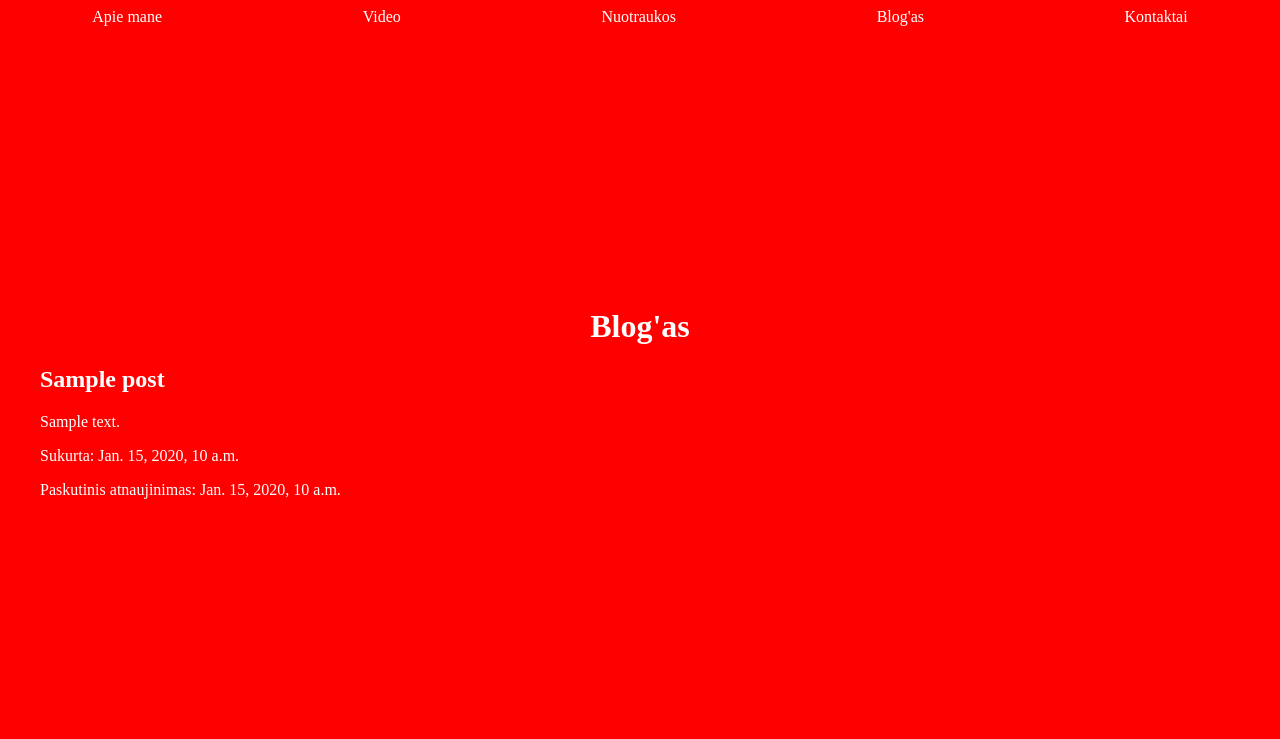
After one commit to SandraAngelOfDarkness/RD, a Django app: template rd_royal/royal/templates/royal/blog.html in a window 1280 px wide. The commit adds this page. Shown: the top 739 px of the page. Run offline with Django 4.2, Linux system fonts and the light colour scheme; the template is opened without the code that fills it: most values are stand-ins (such as "Sample title", 1, 10 or a date in 2020); data that the repository does not hold is empty.

Commit message:
upd:models, urls, view, base, blog, foto

```diff
--- a/rd_royal/royal/models.py
+++ b/rd_royal/royal/models.py
@@ -18,7 +18,7 @@ class Video(models.Model):
     published_date = models.DateTimeField(auto_now_add=True)
 
     def __str__(self):
-        return self.title
+        return str(self.video_file)
 
     class Meta:
         verbose_name = ("Video")
--- a/rd_royal/royal/templates/base.html
+++ b/rd_royal/royal/templates/base.html
@@ -14,7 +14,7 @@
             <li><a href="{% url "about" %}">Apie mane</a></li>
             <li><a href="{% url "video" %}">Video</a></li>
             <li><a href="{% url "foto" %}">Nuotraukos</a></li>
-            <li><a href="{% url "index" %}">Blog'as</a></li>
+            <li><a href="{% url "blog" %}">Blog'as</a></li>
             <li><a href="{% url "contact" %}">Kontaktai</a></li>
         </ul>
     </header>
--- /dev/null
+++ b/rd_royal/royal/templates/royal/blog.html
@@ -0,0 +1,13 @@
+{% extends 'base.html' %}
+
+{% block content %}
+  <h1>Blog'as</h1>
+  {% for post in blog_posts %}
+    <div>
+      <h2>{{ post.title }}</h2>
+      <p>{{ post.content }}</p>
+      <p>Sukurta: {{ post.created_date }}</p>
+      <p>Paskutinis atnaujinimas: {{ post.update_date }}</p>
+    </div>
+  {% endfor %}
+{% endblock %}
--- a/rd_royal/royal/templates/royal/foto.html
+++ b/rd_royal/royal/templates/royal/foto.html
@@ -2,7 +2,7 @@
 
 {% block content %}
     <h1>Nuotraukos</h1>
-    {% for photo in photos %}
+    {% for photo in foto %}
         <div>
             <h2>{{ photo.title }}</h2>
             <p>{{ photo.description }}</p>
--- a/rd_royal/royal/urls.py
+++ b/rd_royal/royal/urls.py
@@ -6,5 +6,6 @@ urlpatterns = [
     path('about/', views.about, name='about'),
     path('video/', views.video, name='video'),
     path('foto/', views.foto, name='foto'),
+    path('blog/', views.blog, name='blog'),
     path('contact/', views.contact, name='contact'),
 ]
```
Also changed, not shown: rd_royal/royal/views.py (+7 -0 lines).
